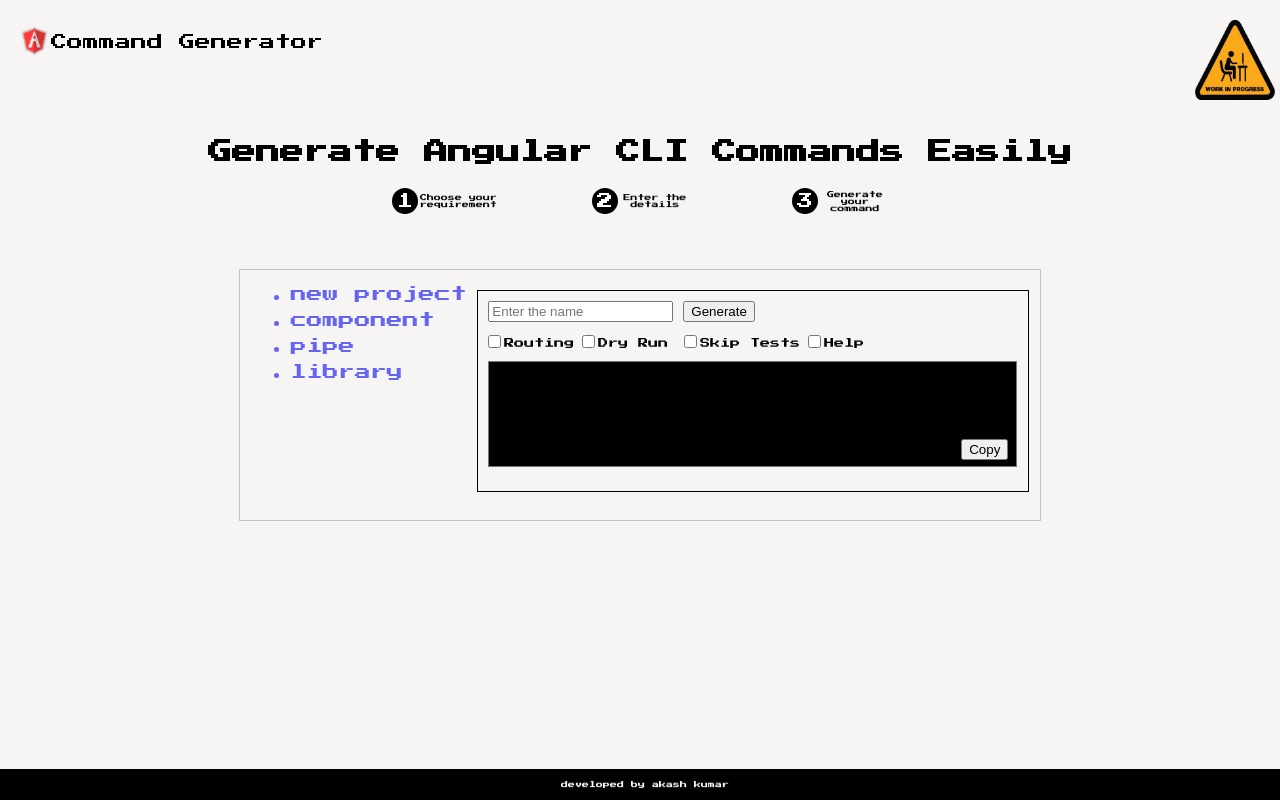
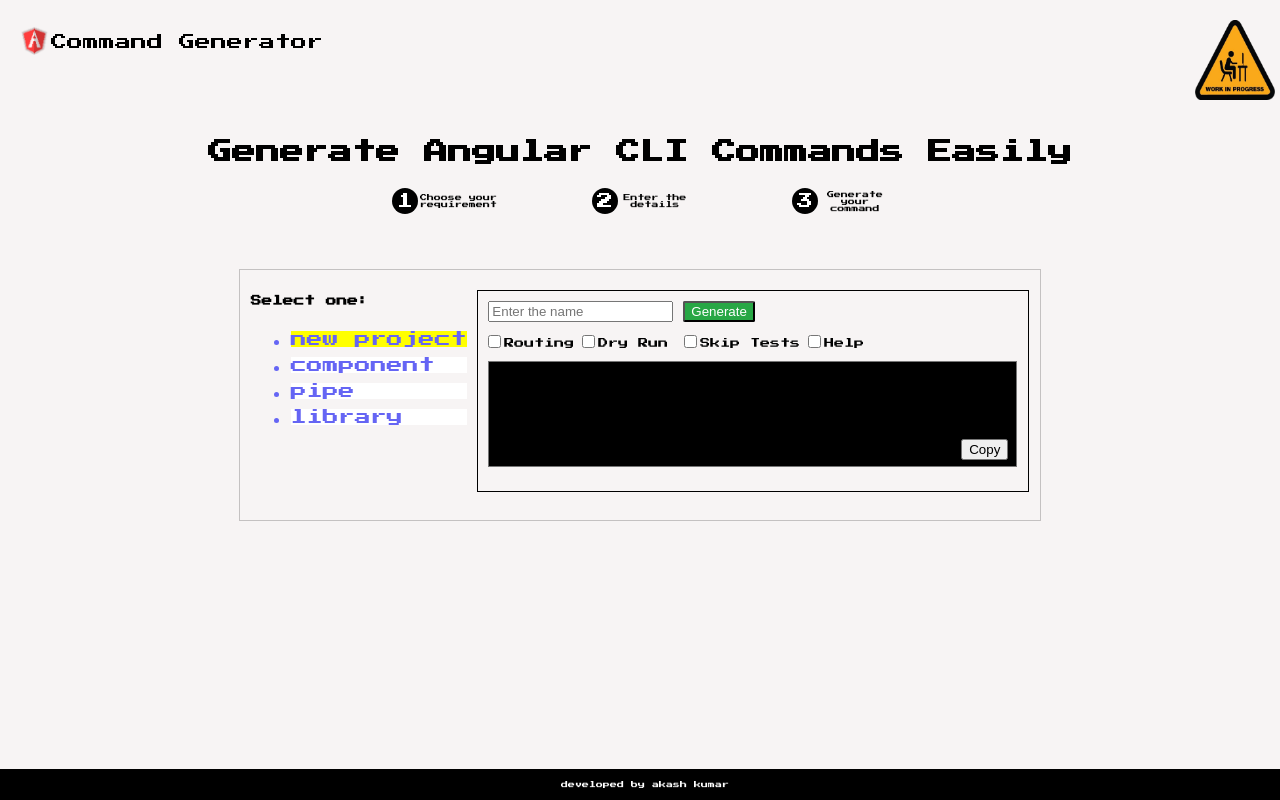
Before and after one commit to Akasht418/ng-command-generator, an Angular app: page / in a window 1280 px wide. Built offline with nearby package versions, Linux system fonts and the light colour scheme.

Commit message:
selected type color changes and button color chnage

```diff
--- a/src/app/cmd-gen-parent/main-container/code-gen-area/code-gen-area.component.html
+++ b/src/app/cmd-gen-parent/main-container/code-gen-area/code-gen-area.component.html
@@ -3,7 +3,7 @@
         <input type="text" id="name" formControlName="name" class="contentField" placeholder="Enter the name"
             autocomplete="nope">
         <!-- <div class="error" *ngIf="form">*Name is required</div> -->
-        <button (click)="generate()">Generate</button>
+        <button style="background-color: #28a745; color: white; border-radius: 2px;" (click)="generate()">Generate</button>
     </div>
 
     <div class="more-actions" formGroupName="checkBoxGroup">
--- a/src/app/cmd-gen-parent/main-container/main-container.component.html
+++ b/src/app/cmd-gen-parent/main-container/main-container.component.html
@@ -1,17 +1,18 @@
 <div class="content">
   <div class="side-menu">
+    <h6>Select one:</h6>
     <ul class="nav flex-column">
       <li class="nav-item clickable" (click)="selectType('new')">
-              new project
+        <div [ngStyle]="{'background-color': selectedType == 'new' ? 'yellow' : 'white' }">new project</div>
       </li>
       <li class="nav-item clickable" (click)="selectType('component')">
-              component
+        <div [ngStyle]="{'background-color': selectedType == 'component' ? 'yellow' : 'white' }">component</div>
       </li>
       <li class="nav-item clickable" (click)="selectType('pipe')">
-              pipe
+        <div [ngStyle]="{'background-color': selectedType == 'pipe' ? 'yellow' : 'white' }">pipe</div>
       </li>
       <li class="nav-item clickable" (click)="selectType('lib')">
-              library
+        <div [ngStyle]="{'background-color': selectedType == 'lib' ? 'yellow' : 'white' }">library</div>
       </li>
     </ul>
   </div>
--- a/src/app/cmd-gen-parent/main-container/main-container.component.ts
+++ b/src/app/cmd-gen-parent/main-container/main-container.component.ts
@@ -21,6 +21,9 @@
     this.childForm.resetForm();
     this.type = type;
     this.cmd = this.commonService.getActionData(type);
+    this.selectedType = type;
   }
 
+  selectedType = 'new';
+
 }
```
Lines whose indentation alone changed are shown as unchanged.
